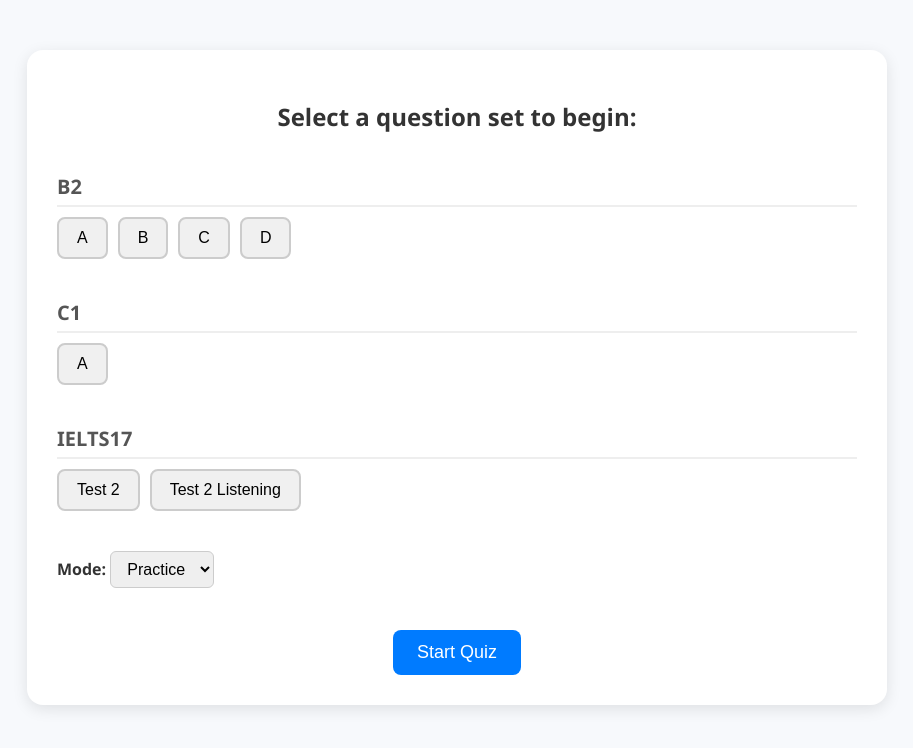
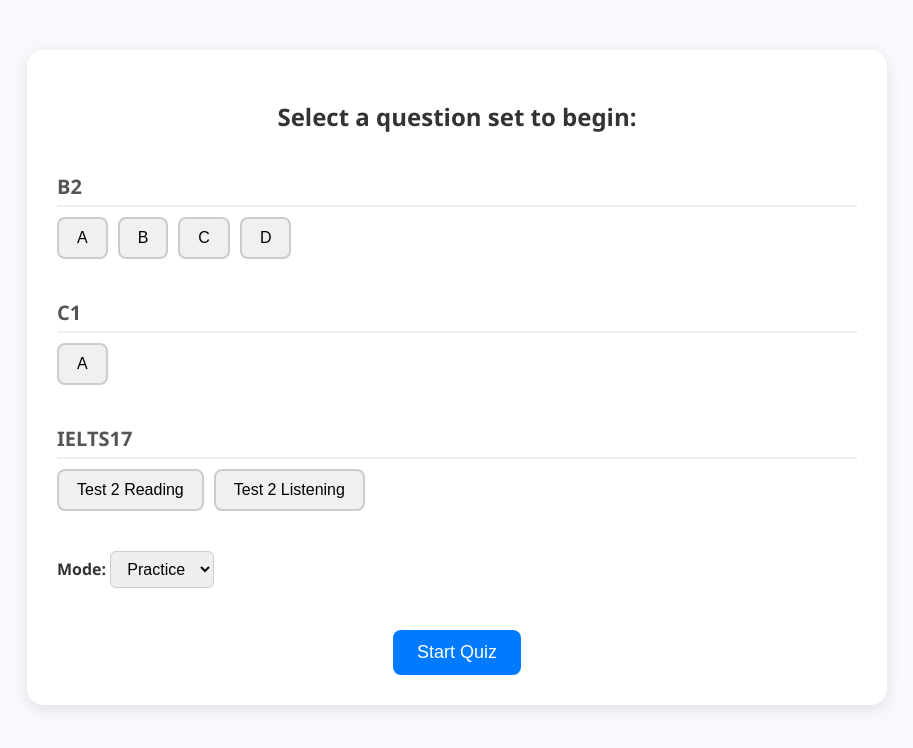
Before and after one commit to Constantine-L01/vocabulary-quiz, a website: page front/quiz_initialization.html in a window 1280 px wide. Shown: the whole page, without its empty margins (183-1096 px from the left). Drawn offline with Linux system fonts and the light colour scheme; sample sign-in values are in the browser's storage.

Commit message:
update exam number and file name

```diff
--- a/front/quiz_initialization.html
+++ b/front/quiz_initialization.html
@@ -118,7 +118,7 @@
         const levelData = {
             B2: ["A.json", "B.json", "C.json", "D.json"],
             C1: ["A.json"],
-            IELTS17: ["Test 2.json", "Test 2 Listening.json"]
+            IELTS17: ["Test 2 Reading.json", "Test 2 Listening.json"]
         };
 
         const container = document.getElementById("questionButtons");
```
Also changed, not shown: front/quiz.html (+1 -1 lines).
